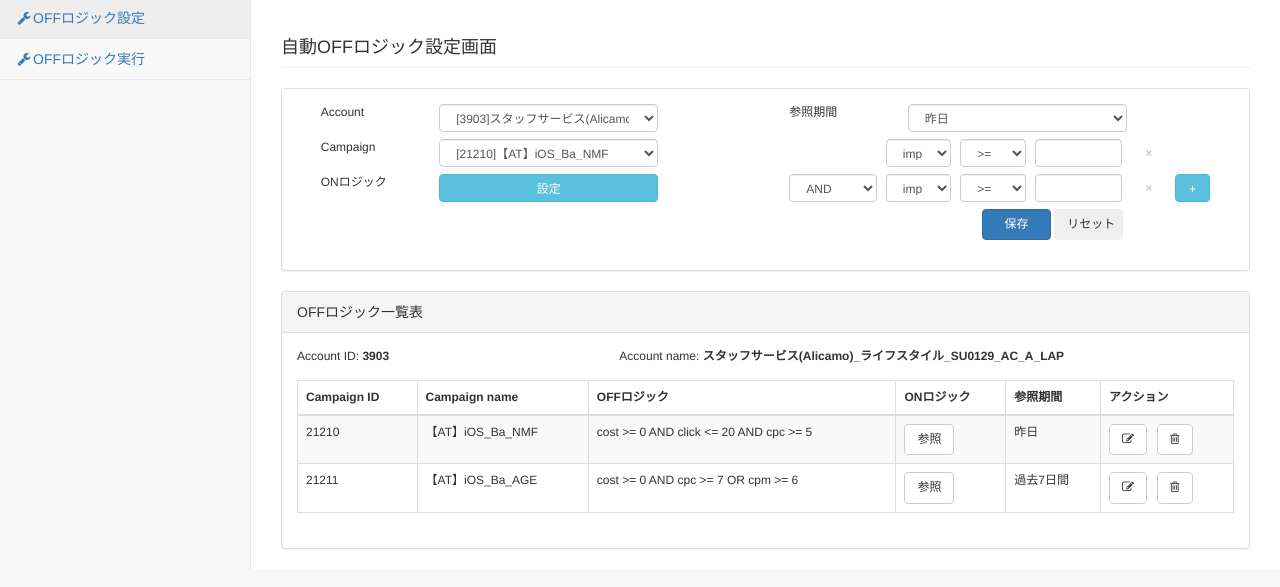
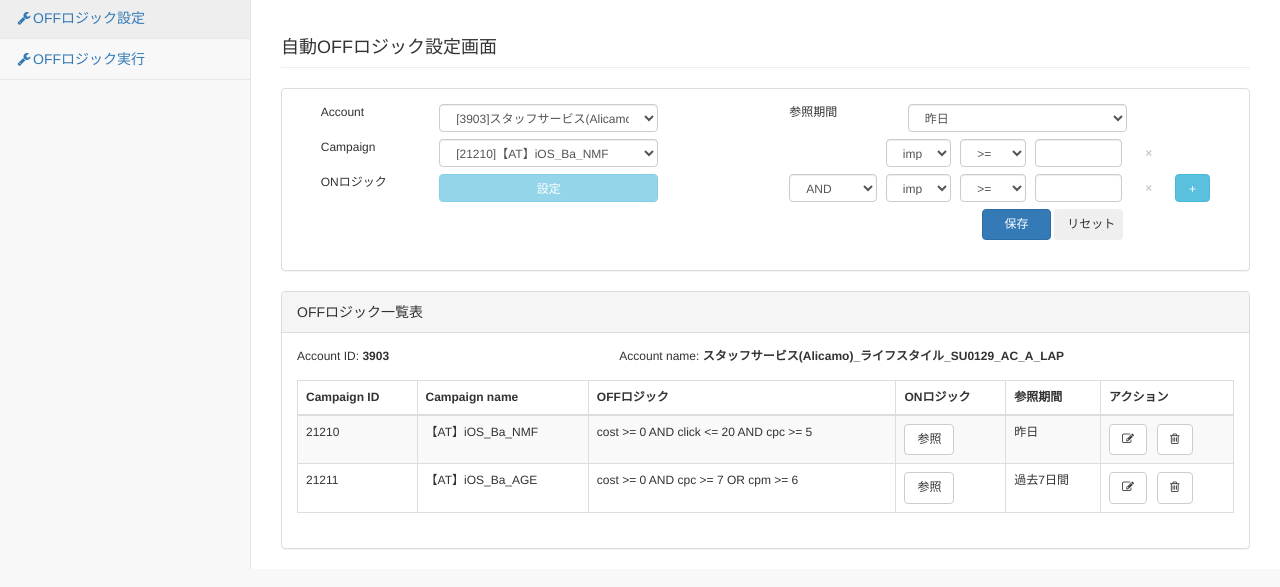
Before and after one commit to trvinhlong/bootstrap, a website: page pages/settingrule.html in a window 1280 px wide. Shown: the part 53-640 px from the top of the page. Drawn offline with Linux system fonts and the light colour scheme.

Commit message:
change design

```diff
--- a/pages/settingrule.html
+++ b/pages/settingrule.html
@@ -104,7 +104,7 @@
                                         </div>
                                         <div class="form-group optimize-rule-row">
                                             <span class="optimize-rule-element optimize-rule-label">ONロジック</span>
-                                            <button class="btn btn-info optimize-rule-element optimize-rule-selector" data-toggle="modal" data-target="#onRulesInputModal">設定</button>
+                                            <button class="btn btn-info optimize-rule-element optimize-rule-selector" data-toggle="modal" data-target="#onRulesInputModal" disabled>設定</button>
                                         </div>
                                         <div class="form-group optimize-rule-row"></div>
                                     </div>
```
